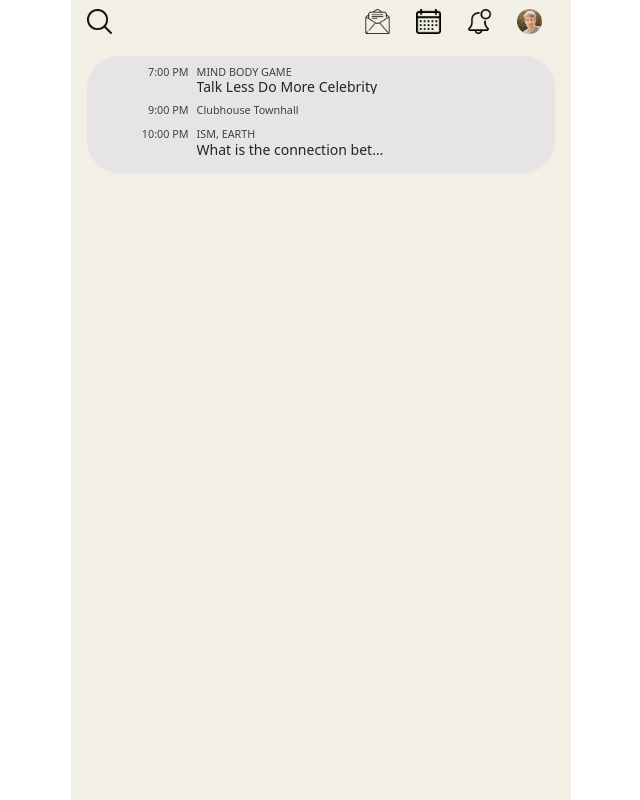
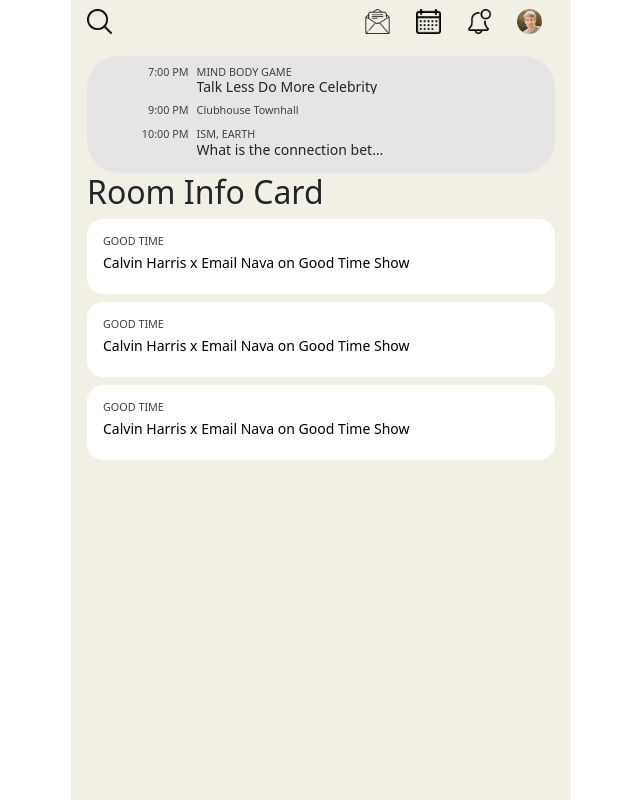
Before and after one commit to Soumili-Ghosh3/clubhouse-clone, a React (Create React App) app: page /home in a window 1280 px wide. Shown: the whole page, without its empty margins (319-959 px from the left). Built offline with nearby package versions, Linux system fonts and the light colour scheme.

Commit message:
Changes made

```diff
--- a/package.json
+++ b/package.json
@@ -9,6 +9,7 @@
     "bootstrap": "^5.0.1",
     "react": "^17.0.2",
     "react-dom": "^17.0.2",
+    "react-icons": "^4.2.0",
     "react-phone-number-input": "^3.1.23",
     "react-router": "^5.2.0",
     "react-router-dom": "^5.2.0",
--- /dev/null
+++ b/src/components/RoomInfoCard.js
@@ -0,0 +1,23 @@
+import React, {useState, useEffect} from 'react'
+import style from '../style/roomCard.module.css'
+import data from '../data/roomCard.json'
+
+function RoomInfoCard(props) {
+    return (
+        <>
+            <h2> Room Info Card </h2>
+            {data.map((item) => (
+                <div>
+                    <div>
+                        <div className={style.roomCardContainer}>
+                            <h6>{item.title}</h6>
+                            <h2>{item.sub_title}</h2>
+                        </div>
+                    </div>
+                </div>
+            ))}
+        </>
+    )
+}
+
+export default RoomInfoCard
--- /dev/null
+++ b/src/data/roomCard.json
@@ -0,0 +1,67 @@
+[{
+    "id": 1,
+    "title": "GOOD TIME",
+    "sub_title": "Calvin Harris x Email Nava on Good Time Show",
+    "members": [{
+        "first_name": "Sriram",
+        "last_name": "krishnan"
+    },
+    {
+        "first_name": "Aarthi",
+        "last_name": "Ramamurthy"
+    },
+    {
+        "first_name": "Steven",
+        "last_name": "Sinofsky"
+    },
+    {
+        "first_name": "Paul",
+        "last_name": "Davison"
+    }
+    ]
+},
+{
+    "id": 2,
+    "title": "GOOD TIME",
+    "sub_title": "Calvin Harris x Email Nava on Good Time Show",
+    "members": [{
+        "first_name": "Sriram",
+        "last_name": "krishnan"
+    },
+    {
+        "first_name": "Aarthi",
+        "last_name": "Ramamurthy"
+    },
+    {
+        "first_name": "Steven",
+        "last_name": "Sinofsky"
+    },
+    {
+        "first_name": "Paul",
+        "last_name": "Davison"
+    }
+    ]
+},
+{
+    "id": 3,
+    "title": "GOOD TIME",
+    "sub_title": "Calvin Harris x Email Nava on Good Time Show",
+    "members": [{
+        "first_name": "Sriram",
+        "last_name": "krishnan"
+    },
+    {
+        "first_name": "Aarthi",
+        "last_name": "Ramamurthy"
+    },
+    {
+        "first_name": "Steven",
+        "last_name": "Sinofsky"
+    },
+    {
+        "first_name": "Paul",
+        "last_name": "Davison"
+    }
+    ]
+}
+]
--- a/src/pages/Home.js
+++ b/src/pages/Home.js
@@ -1,6 +1,7 @@
 import React from 'react'
 import DailyInfoCard from '../components/DailyInfoCard'
 import Header from '../components/Header'
+import RoomInfoCard from '../components/RoomInfoCard'
 import style from '../style/home.module.css'
 
 function Home() {
@@ -9,6 +10,7 @@ function Home() {
             <Header />
             <div className={style.home_container}>
                 <DailyInfoCard />
+                <RoomInfoCard />
             </div>
         </>
     )
--- /dev/null
+++ b/src/style/roomCard.module.css
@@ -0,0 +1,20 @@
+.roomCardContainer{
+    background-color: #ffffff;
+    padding: 1em 1em;
+    border-radius: 1em;
+    border: none;
+    margin-top: 0.5em;
+}
+
+.roomCardContainer h6{
+    font-size: 0.675em;
+    color: var(--textColor);
+    font-weight: 500;
+}
+
+.roomCardContainer h2{
+    font-size: 0.875em;
+    font-weight: 500;
+    line-height: 1;
+    color: #000000;
+}
```
Also changed, not shown: 1 other file (tests, documents, lock files or other folders).
